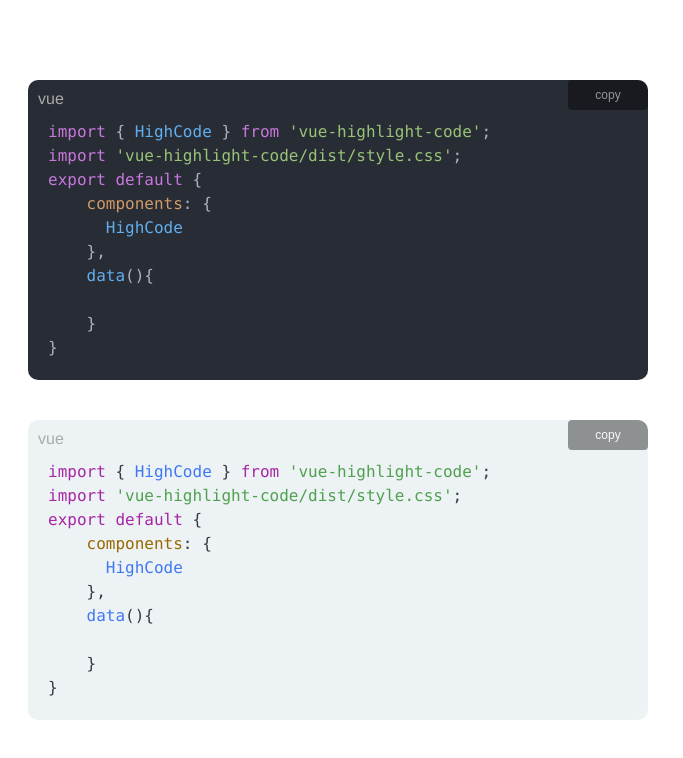
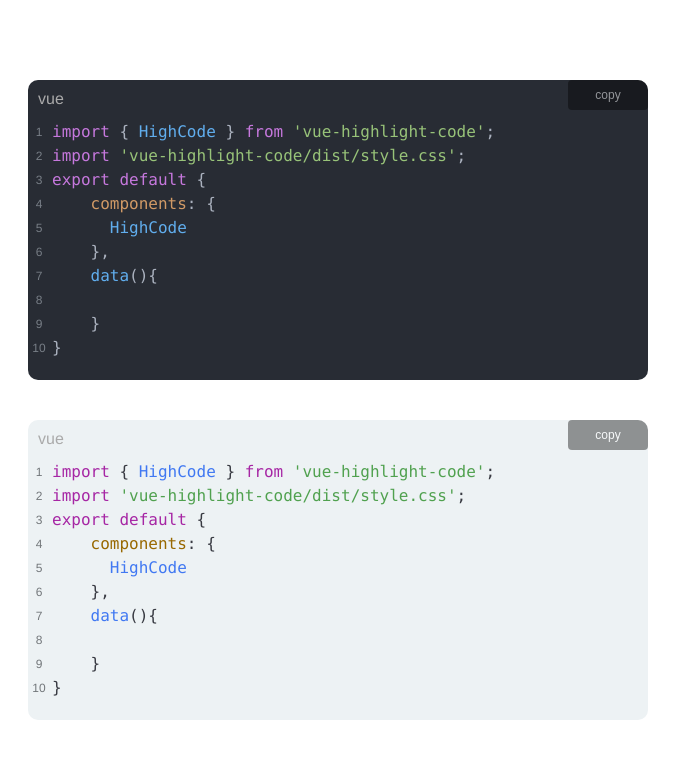
Before and after one commit to F-one-1/vue-highlight-code, a Vue app: page / in a window 1280 px wide. Shown: the top 758 px of the page, without its empty margins (0-683 px from the left). Built offline with nearby package versions, Linux system fonts and the light colour scheme.

Commit message:
add: Support line numbers

```diff
--- a/src/App.vue
+++ b/src/App.vue
@@ -3,6 +3,7 @@
 // Check out https://vuejs.org/api/sfc-script-setup.html#script-setup
 import HelloWorld from './components/HelloWorld.vue'
 import HighCode from './components/HighCode.vue'
+// import textloader from './textLoader.js'
 // import 'vue-highlight-code/dist/style.css'
 const value = `import { HighCode } from 'vue-highlight-code';
 import 'vue-highlight-code/dist/style.css';
@@ -14,6 +15,8 @@
 
     }
 }`
+// const demoJS = textloader(import.meta.globEager("./demo.js"))
+// console.log(demoJS,'demoJS')
 const light = 'light'
 const vue = 'vue'
 const dark = 'dark'
--- a/src/components/HighCode.vue
+++ b/src/components/HighCode.vue
@@ -1,7 +1,7 @@
 <script setup>
 import hljs from 'highlight.js'
 import CopyCode from './CopyCode.vue'
-import { computed } from 'vue'
+import { computed, nextTick, ref } from 'vue'
 import TypeShow from './TypeShow.vue'
 const props = defineProps({
   copy: {
@@ -48,16 +48,20 @@
   codeValue: {
     type: String,
     requied: true,
-    default: ''
+    default: '',
   },
   fontSize: {
     type: Number,
-    default: 18
-  }
+    default: 18,
+  },
+  codeLines: {
+    type: Boolean,
+    default: false,
+  },
 })
 const langName = props.langName || props.lang
 const font_size = props.fontSize
-const languageClass = 'hljs language-'+props.lang
+const languageClass = 'hljs language-' + props.lang
 // const theme = 'dark'
 const vHighlight = {
   bind(el, binding) {
@@ -73,15 +77,27 @@
     el.textContent = binding.value
     hljs.highlightElement(el)
   },
-  updated(el, binding) {
-    // console.log(el, binding, '222')
-    el.textContent = binding.value
-    hljs.highlightElement(el)
-  },
+  // updated(el, binding) {
+  //   // console.log(el, binding, '222')
+  //   el.textContent = binding.value
+  //   hljs.highlightElement(el)
+  // },
 }
 const border_radius = '12px'
 const withoutHeader = true
 
+let arr = ref([])
+
+const codeArea = ref(null)
+nextTick(() => {
+  const preCodeHeightDemo = codeArea.value.offsetHeight
+  console.log(preCodeHeightDemo, 'preCodeHeight')
+  const count = Math.floor(preCodeHeightDemo / 24)
+  for (let i = 1; i <= count; i++) {
+    arr.value.push(i)
+  }
+  // console.log(arr,'arr')
+})
 </script>
 <template>
   <div
@@ -105,8 +121,24 @@
       <TypeShow v-if="nameShow" :TL="langName"></TypeShow>
       <CopyCode v-if="copy" :codeValue="props.codeValue"></CopyCode>
     </div>
+    <!-- <div class="code_area">
+      <div>1</div>
+    </div> -->
+    <div class="code_area_lines">
+      <div
+        :class="{
+          dark: props.theme === 'dark',
+          light: props.theme === 'light',
+        }"
+        v-for="cur in arr"
+        class="code_area_lines_item"
+      >
+        {{ cur }}
+      </div>
+    </div>
     <div
       class="code_area"
+      ref="codeArea"
       :style="{
         borderBottomLeftRadius: border_radius,
         borderBottomRightRadius: border_radius,
@@ -115,8 +147,7 @@
       }"
       :class="{ srollbar_style: props.scrollStyleBool === true }"
     >
-      <pre
-      >
+      <pre>
       <code
         v-highlight="props.codeValue"
         :class="languageClass"
@@ -140,8 +171,11 @@
     overflow: hidden;
     padding: 20px;
     padding-top: 0px;
+    padding-left: 24px;
     overflow: overlay;
     border-radius: 5px;
+    display: flex;
+
     &.srollbar_style::-webkit-scrollbar-track {
       background-color: #eee;
       // border-radius: 5px;
@@ -168,7 +202,7 @@
   pre code {
     // padding: 0px 20px 20px 20px;
     font-family: Consolas, Monaco, monospace;
-    line-height: 1.5;
+    line-height: 24px;
     font-size: 16px;
   }
 }
@@ -183,6 +217,35 @@
 .wrapper-content::-webkit-scrollbar {
   width: 6px;
 }
+
+.code_area_lines {
+  display: flex;
+  flex-direction: column;
+  width: 10px;
+  // justify-content: center;
+  padding-top: 40px;
+  align-items: center;
+  position: absolute;
+  transform: translateX(6px);
+
+  &_item {
+    height: 24px;
+    width: 10px;
+    font-size: 12px;
+    color: #adb5bd;
+    text-align: center;
+    display: flex;
+    justify-content: center;
+    align-items: center;
+    opacity: 0.6;
+    &.dark {
+      color: #adb5bd;
+    }
+    &.light {
+      color: #212529;
+    }
+  }
+}
 </style>
 
 <style>
--- /dev/null
+++ b/src/demo.js
@@ -0,0 +1 @@
+console.log()
--- /dev/null
+++ b/src/textLoader.js
@@ -0,0 +1,5 @@
+module.exports = function (content) {
+  this.cacheable && this.cacheable();
+  this.value = content;
+  return "module.exports = " + JSON.stringify(content);
+}
```
